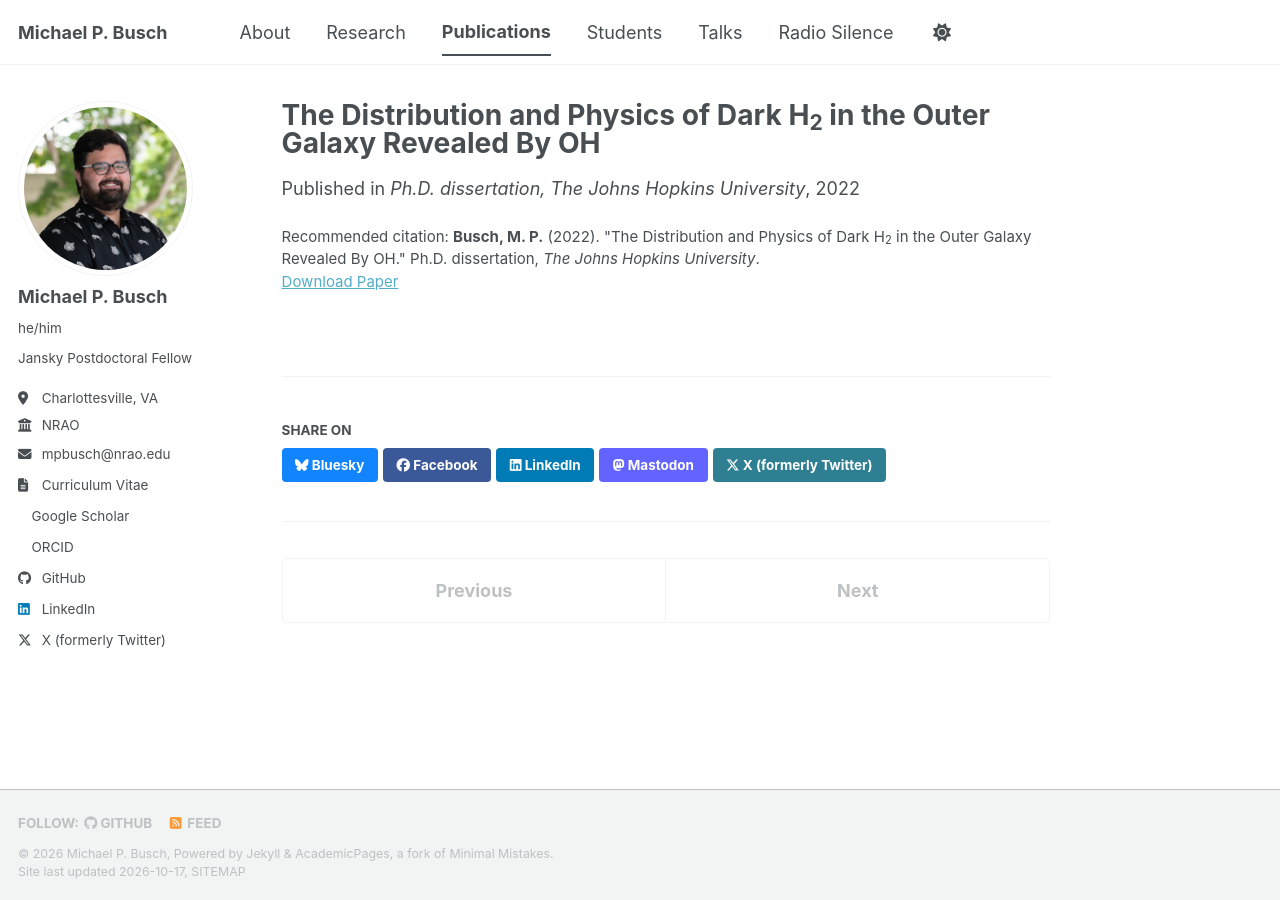
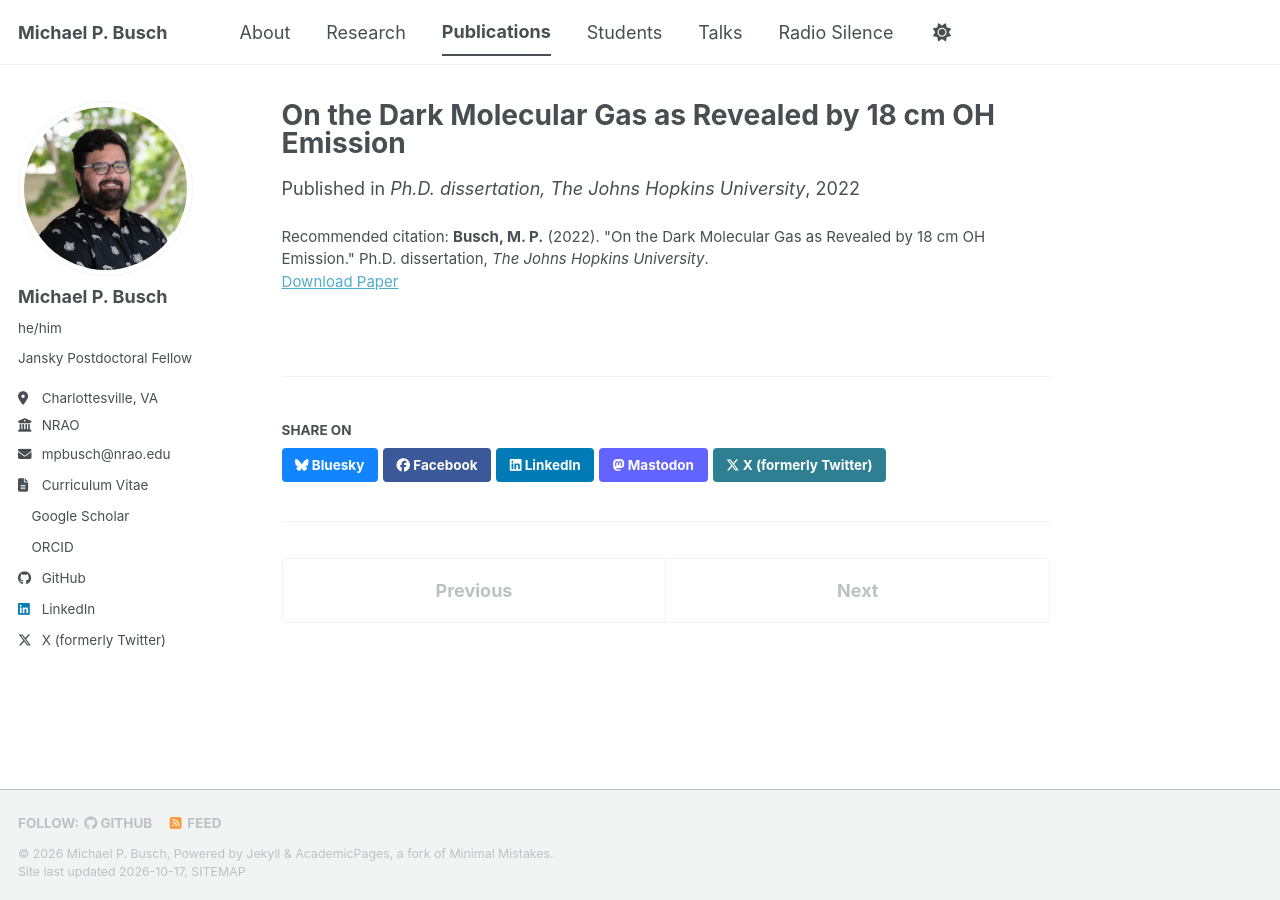
Before and after one commit to mbusch1/mbusch1.github.io, a Jekyll site: the page built from _publications/2022-05-01-busch-thesis.md, in a window 1280 px wide. Built offline with Jekyll 4.4.1, drawn with Linux system fonts in a browser that asks for light colours; a style sheet for code colours, icons or effects is not loaded.

Commit message:
Use the thesis title as recorded by JHU
Co-Authored-By: Claude Opus 5.5 <noreply@anthropic.com>

```diff
--- a/_publications/2022-05-01-busch-thesis.md
+++ b/_publications/2022-05-01-busch-thesis.md
@@ -1,5 +1,5 @@
 ---
-title: "The Distribution and Physics of Dark H<sub>2</sub> in the Outer Galaxy Revealed By OH"
+title: "On the Dark Molecular Gas as Revealed by 18 cm OH Emission"
 collection: publications
 category: thesis
 permalink: /publications/2022-busch-thesis
@@ -7,5 +7,5 @@ date: 2022-05-01
 venue: "Ph.D. dissertation, The Johns Hopkins University"
 paperurl: 'https://jscholarship.library.jhu.edu/items/46ebf04e-5dee-47eb-b861-a0e817376cb8'
 excerpt: 'Ph.D. thesis, advised by Josh Peek and Ronald Allen.'
-citation: '<b>Busch, M. P.</b> (2022). &quot;The Distribution and Physics of Dark H<sub>2</sub> in the Outer Galaxy Revealed By OH.&quot; Ph.D. dissertation, <i>The Johns Hopkins University</i>.'
+citation: '<b>Busch, M. P.</b> (2022). &quot;On the Dark Molecular Gas as Revealed by 18 cm OH Emission.&quot; Ph.D. dissertation, <i>The Johns Hopkins University</i>.'
 ---
```
